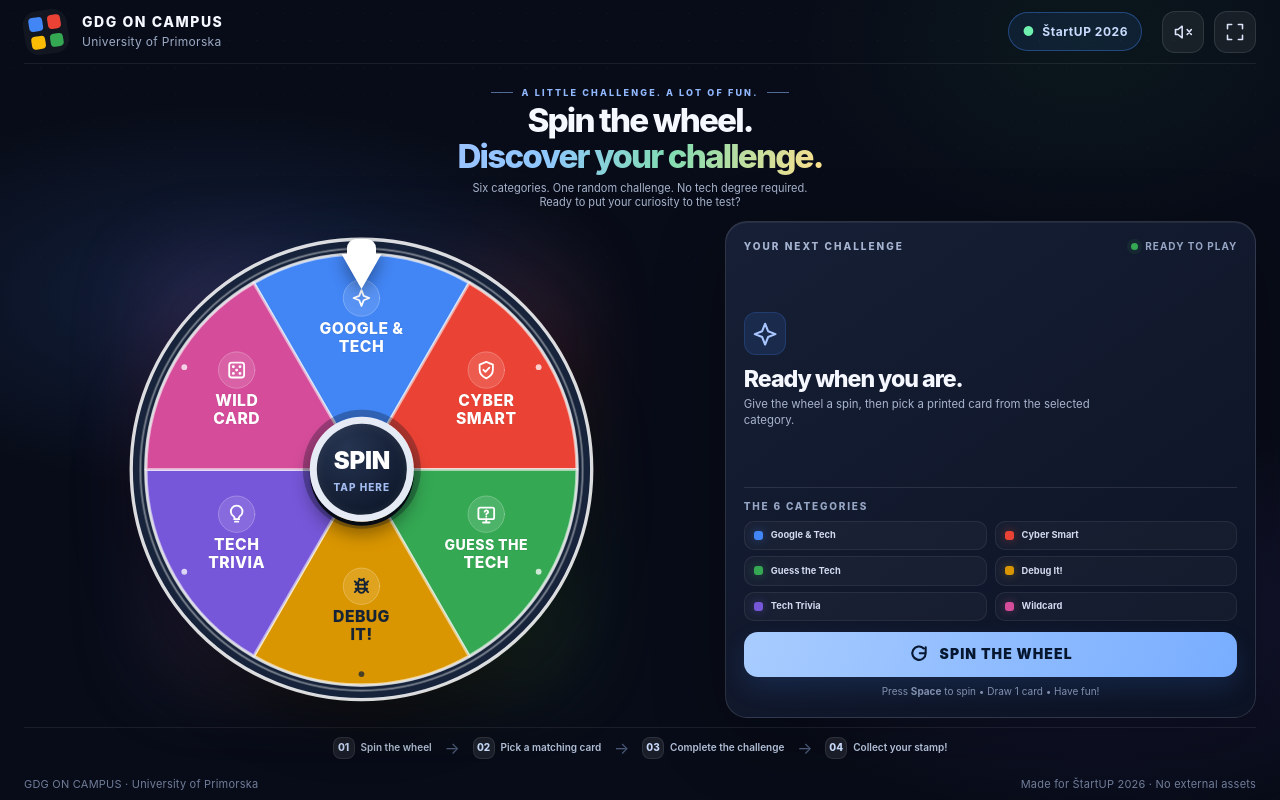
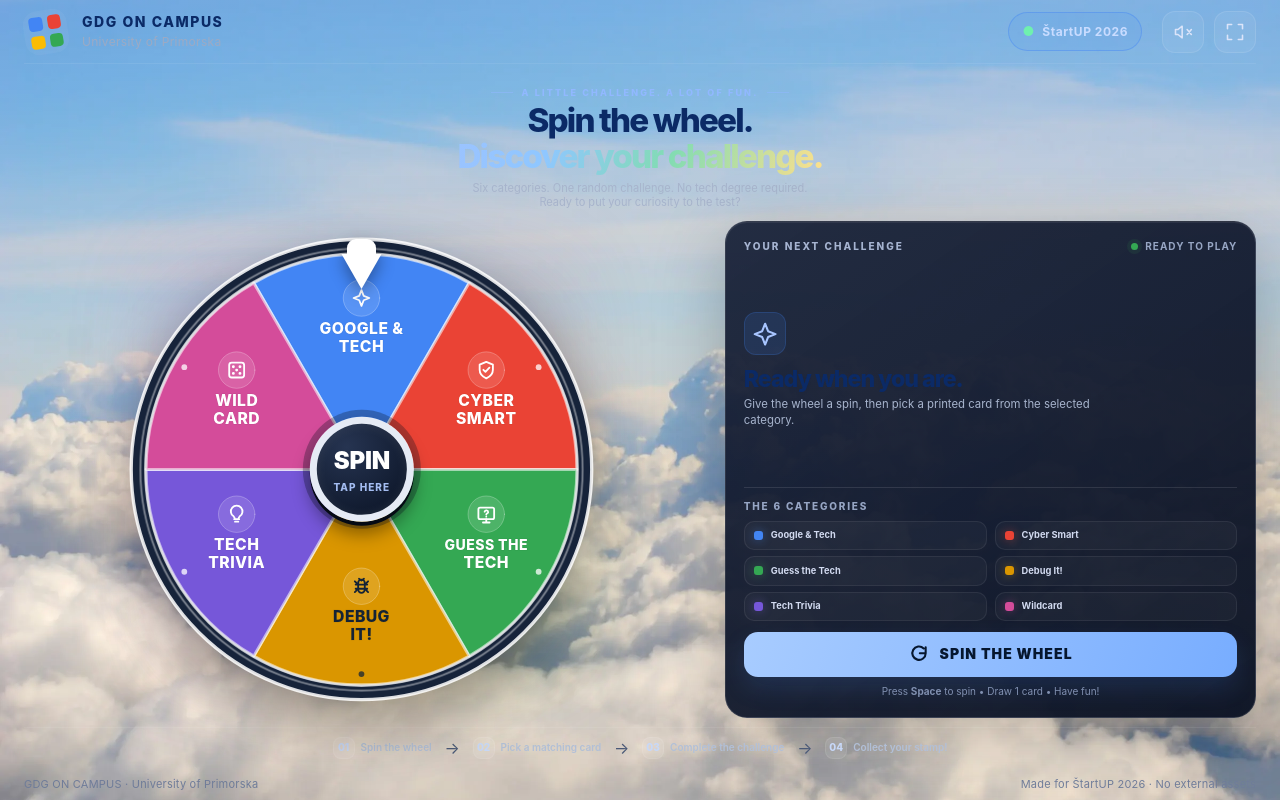
Before and after one commit to gdgoncampus-up/spin-and-win, a React (Vite) app: page / in a window 1280 px wide. Built offline with nearby package versions, Linux system fonts and the light colour scheme.

Commit message:
Add sky theme: Inter Tight font, cloud background and navy palette
Co-Authored-By: Claude Opus 5.5 <noreply@anthropic.com>
Claude-Session: https://claude.ai/code/session_01TkpV21koHkEv8aU4AagBv8

```diff
--- a/index.html
+++ b/index.html
@@ -3,7 +3,7 @@
   <head>
     <meta charset="UTF-8" />
     <meta name="viewport" content="width=device-width, initial-scale=1.0" />
-    <meta name="theme-color" content="#090d1a" />
+    <meta name="theme-color" content="#7fb0e6" />
     <meta name="description" content="Spin the GDG on Campus University of Primorska challenge wheel at ŠtartUP 2026." />
     <title>ŠtartUP Challenge Wheel · GDG on Campus UP</title>
   </head>
--- a/package.json
+++ b/package.json
@@ -11,6 +11,7 @@
     "test": "node --experimental-strip-types --test src/lib/wheelMath.test.ts"
   },
   "dependencies": {
+    "@fontsource-variable/inter-tight": "^5.3.0",
     "react": "^19.2.0",
     "react-dom": "^19.2.0"
   },
@@ -24,5 +25,7 @@
     "typescript": "^5.9.0",
     "vite": "^7.1.0"
   },
-  "engines": { "node": ">=22.12.0" }
+  "engines": {
+    "node": ">=22.12.0"
+  }
 }
--- a/src/styles.css
+++ b/src/styles.css
@@ -1,4 +1,5 @@
 @import "tailwindcss";
+@import "@fontsource-variable/inter-tight";
 
 /* Three screen-height variants preserve the no-scroll tablet kiosk layout. */
 @custom-variant kiosk {
@@ -16,18 +17,22 @@
 }
 @custom-variant narrow-portrait (@media (min-width: 600px) and (max-width: 699px) and (max-height: 900px) and (orientation: portrait));
 
-@theme { --font-sans: Inter, ui-sans-serif, -apple-system, BlinkMacSystemFont, "Segoe UI", Arial, sans-serif; }
-:root { color-scheme: dark; }
+@theme {
+  --font-sans: "Inter Tight Variable", ui-sans-serif, -apple-system, BlinkMacSystemFont, "Segoe UI", Arial, sans-serif;
+  --color-navy: #0b2a66;
+  --color-royal: #0b3fb0;
+}
+:root { color-scheme: light; }
 html { scroll-behavior: smooth; }
+/* Sea of clouds seen from above; the tint keeps navy text legible on the bright sky. */
 body {
-  min-height: 100vh; overflow-x: hidden; color: #f6f8ff;
-  background: radial-gradient(ellipse 42% 32% at 17% 37%, rgba(66,133,244,.16), transparent 75%),
-              radial-gradient(ellipse 38% 33% at 86% 77%, rgba(124,92,255,.13), transparent 77%),
-              radial-gradient(ellipse 28% 30% at 85% 5%, rgba(52,168,83,.075), transparent 80%), #080c18;
+  min-height: 100vh; overflow-x: hidden; color: var(--color-navy); background-color: #9ec2ec;
+  background-image: linear-gradient(180deg, rgba(150,190,240,.35), rgba(255,255,255,0) 60%), url("./assets/clouds-2400.webp");
+  background-size: cover; background-position: center 40%; background-attachment: fixed;
 }
-body::before { content: ""; position: fixed; inset: 0; pointer-events: none; opacity: .22;
-  background-image: radial-gradient(rgba(189,206,241,.28) .65px, transparent .65px);
-  background-size: 27px 27px; mask-image: linear-gradient(to bottom, black, transparent 86%);
+@media (max-width: 900px) {
+  body { background-image: linear-gradient(180deg, rgba(150,190,240,.35), rgba(255,255,255,0) 55%), url("./assets/clouds-1200.webp");
+    background-position: 35% 50%; background-attachment: scroll; }
 }
 @media (min-width:700px) and (min-height:520px) and (max-height:900px),
        (min-width:700px) and (min-height:520px) and (max-height:1200px) and (orientation: landscape),
```
Also changed, not shown: src/assets/clouds-1200.webp (added), src/assets/clouds-2400.webp (added).
